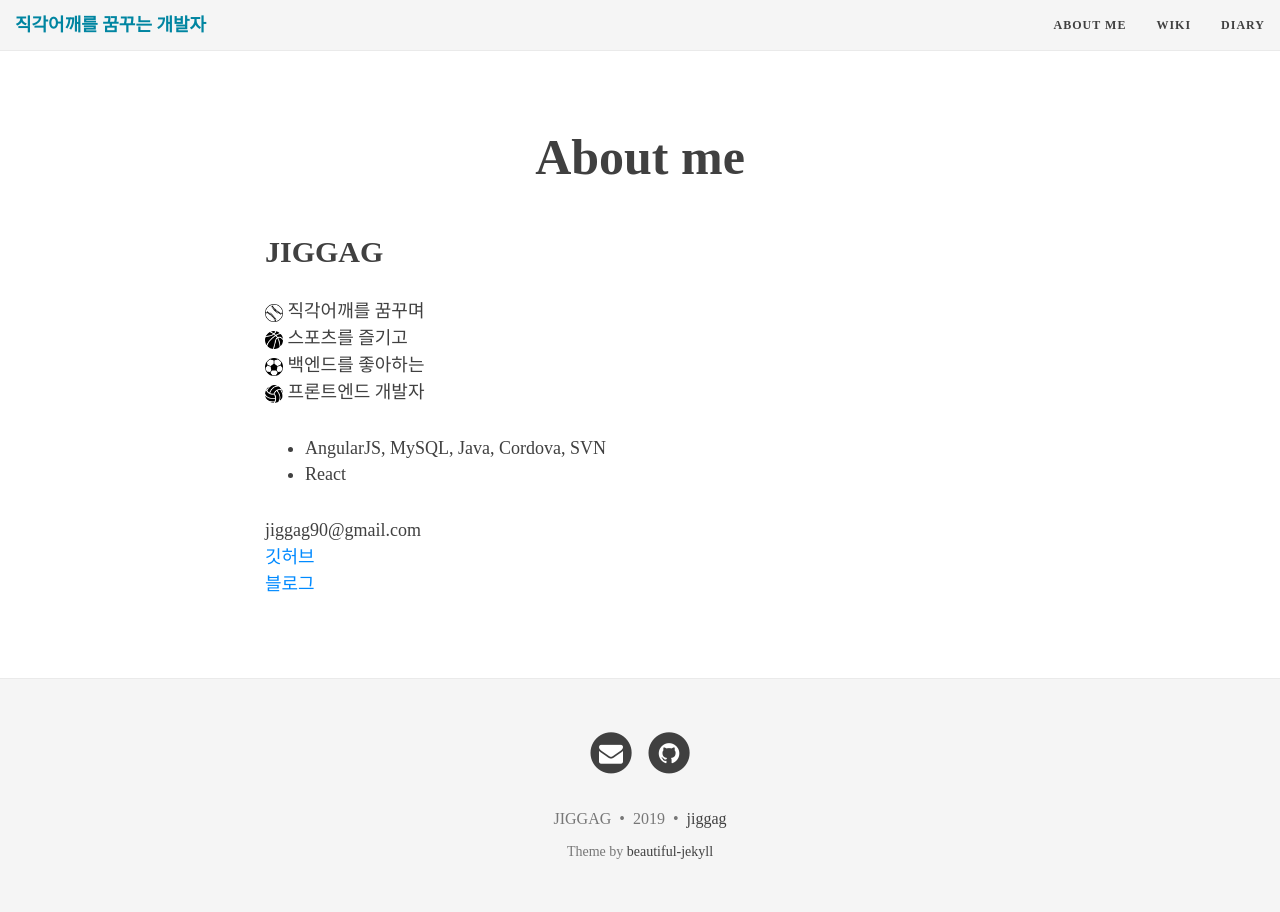
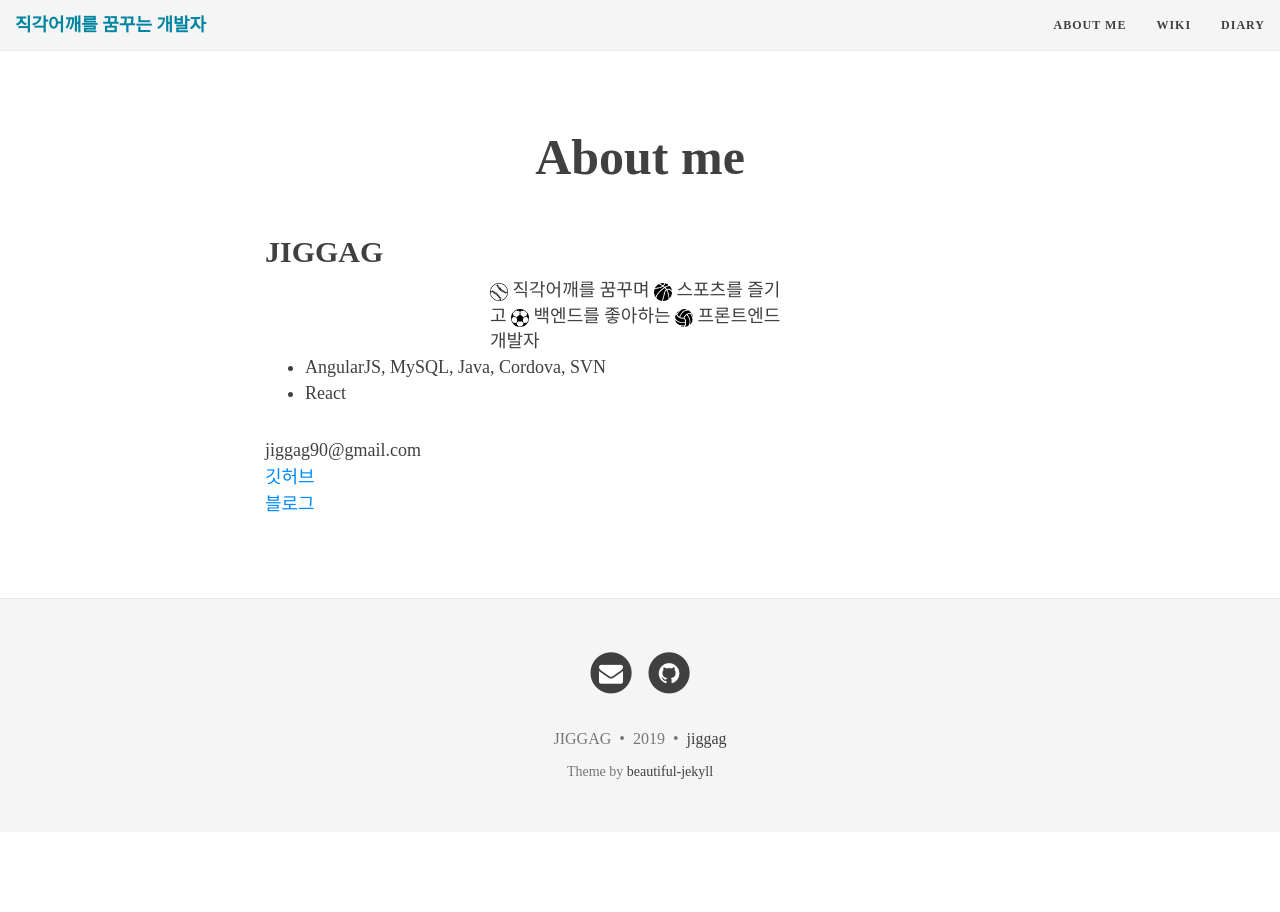
Before and after one commit to jiggag/jiggag.github.io, a Jekyll site: the page built from aboutme.md, in a window 1280 px wide. Built offline with Jekyll 4.4.1, drawn with Linux system fonts in a browser that asks for light colours; nearby versions of some CDN libraries.

Commit message:
Update aboutme.md

```diff
--- a/aboutme.md
+++ b/aboutme.md
@@ -5,11 +5,12 @@ title: About me
 
 
 ## JIGGAG
+<div style="width:300px;margin:auto;">
 <img width="18" height="18" src="/img/baseball.png" /> 직각어깨를 꿈꾸며
 <img width="18" height="18" src="/img/basketball.png" /> 스포츠를 즐기고
 <img width="18" height="18" src="/img/football.png" /> 백엔드를 좋아하는
 <img width="18" height="18" src="/img/volleyball.png" /> 프론트엔드 개발자
-
+</div>
 - AngularJS, MySQL, Java, Cordova, SVN
 - React
 
```
